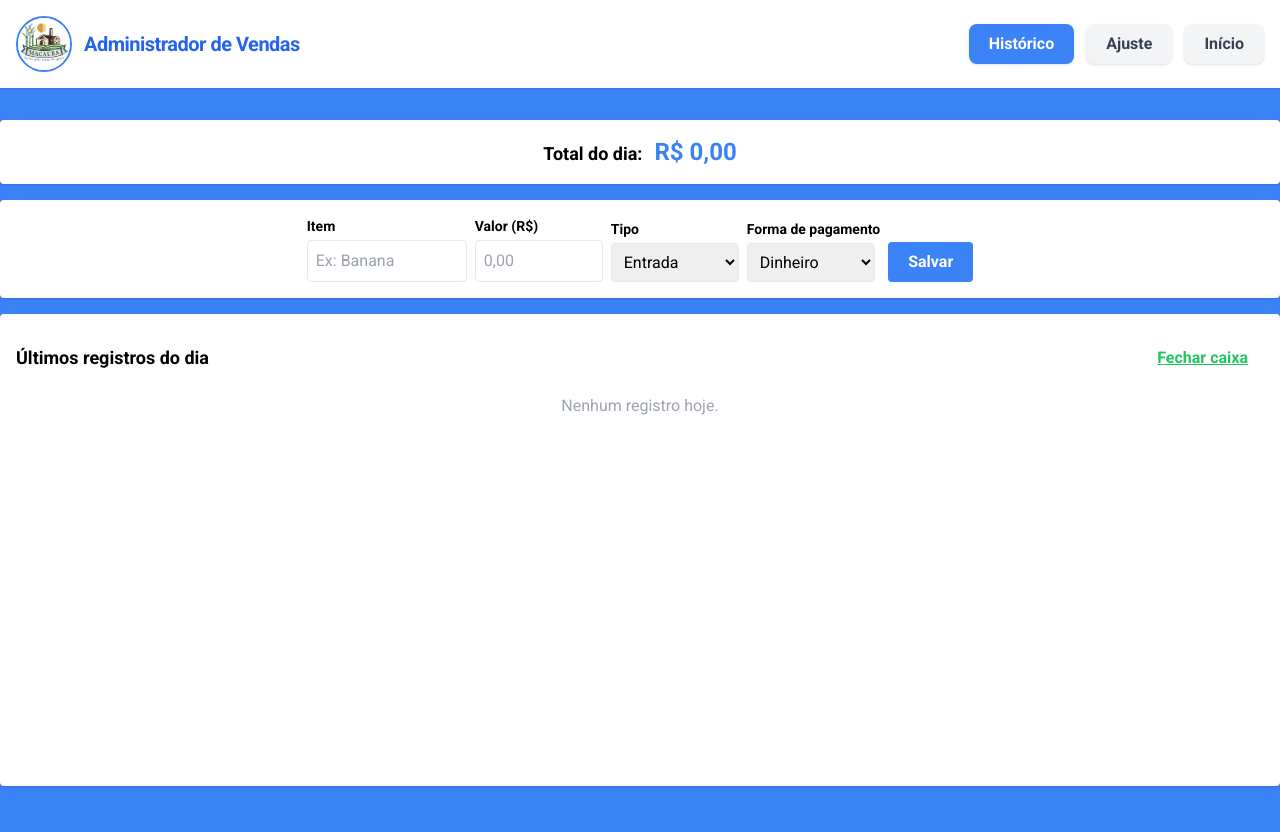
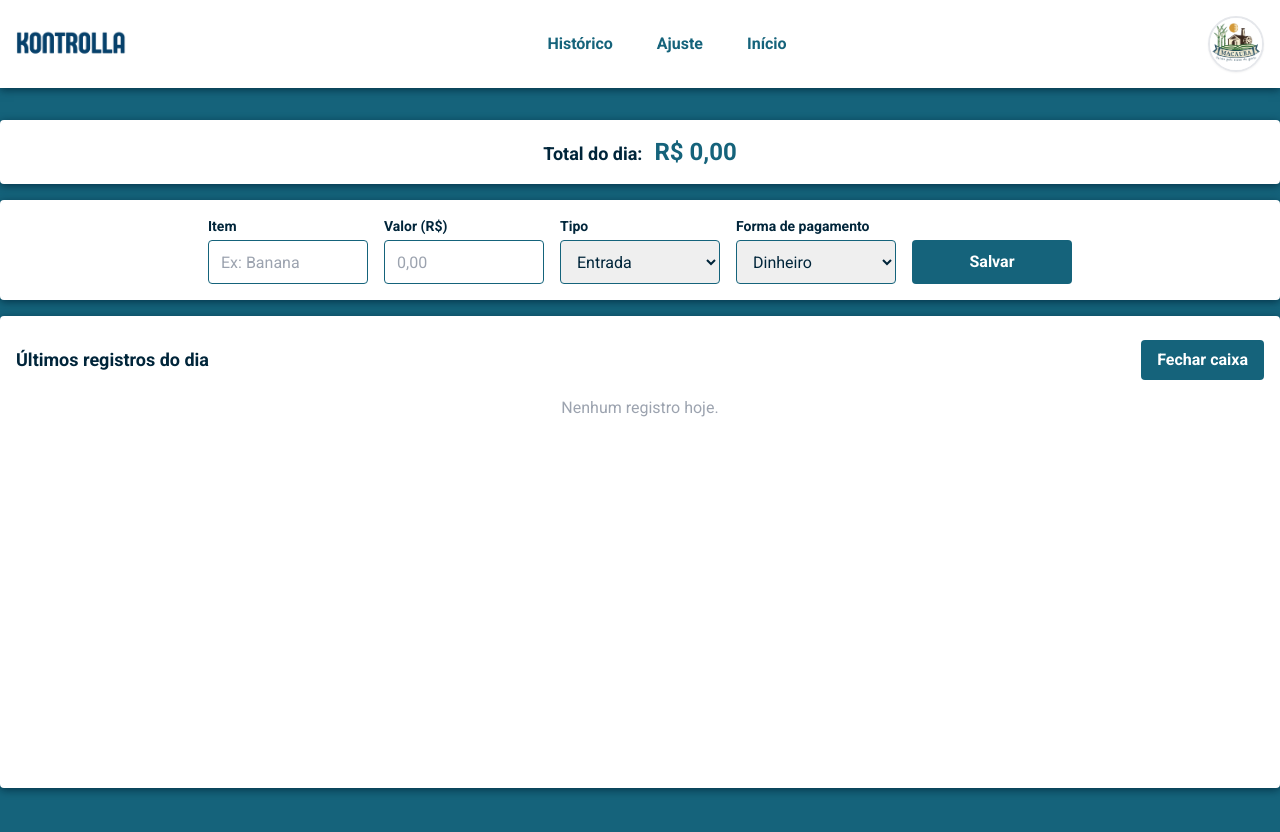
Before and after one commit to zaleoz1/Administrador-de-vendas, a website: page index.html in a window 1280 px wide. Drawn offline with Linux system fonts and the light colour scheme; no server answers.

Commit message:
Ajustes no header

```diff
--- a/index.html
+++ b/index.html
@@ -8,33 +8,36 @@
     <link rel="stylesheet" href="styles/output.css">
     <script src="Frontend/script1.js" defer></script>
 </head>
-<body class="bg-blue-500 min-h-screen w-full">
+<body class="bg-cor-primaria min-h-screen w-full">
     <!-- Header responsivo -->
     <header class="bg-white shadow w-full">
-        <div class="w-full px-2 sm:px-4 flex flex-row items-center justify-between p-2 sm:p-4">
-            <!-- Logo e título à esquerda -->
-            <div class="flex flex-row items-center gap-3">
-                <img src="../img/1.png" alt="Logo" class="w-12 h-12 sm:w-14 sm:h-14 rounded-full border-2 border-blue-500 shadow-sm transition hover:scale-105">
-                <span class="text-lg sm:text-xl font-extrabold text-blue-600 tracking-tight">Administrador de Vendas</span>
-            </div>
-            <!-- Menu hambúrguer à direita (mobile) -->
-            <button id="menu-toggle" class="sm:hidden p-2 rounded hover:bg-gray-200 transition">
+        <div class="w-full px-2 sm:px-4 flex flex-row items-center justify-between p-2 sm:p-4 relative">
+            <!-- Menu hambúrguer à esquerda (mobile) -->
+            <button id="menu-toggle" class="sm:hidden ml-0 mr-2 z-20" style="background: none; box-shadow: none;">
                 <svg class="w-8 h-8 text-blue-600" fill="none" stroke="currentColor" stroke-width="2" viewBox="0 0 24 24">
                     <path stroke-linecap="round" stroke-linejoin="round" d="M4 6h16M4 12h16M4 18h16"/>
                 </svg>
             </button>
-            <!-- Botões (desktop) -->
-            <div class="hidden sm:flex gap-3">
-                <a href="historic.html" class="bg-blue-500 text-white px-5 py-2 rounded-lg font-bold shadow hover:bg-blue-600 hover:scale-105 transition flex items-center justify-center">Histórico</a>
-                <a href="ajuste.html" class="bg-gray-100 text-gray-700 px-5 py-2 rounded-lg font-bold shadow hover:bg-gray-200 hover:scale-105 transition flex items-center justify-center">Ajuste</a>
-                <a href="index.html" class="bg-gray-100 text-gray-700 px-5 py-2 rounded-lg font-bold shadow hover:bg-gray-200 hover:scale-105 transition flex items-center justify-center">Início</a>
+            <!-- Logo centralizada no mobile, à esquerda no desktop -->
+            <img src="img/logo-azul.png" alt="Logo Azul"
+                class="h-11 absolute left-1/2 -translate-x-1/2 sm:static sm:left-auto sm:translate-x-0 mx-auto sm:mx-0">
+            <!-- Botões (desktop) centralizados -->
+            <div class="hidden sm:flex gap-3 justify-center flex-1">
+                <a href="historic.html" class="text-cor-primaria px-4 py-2 rounded font-bold transition hover:text-cor-secundaria">Histórico</a>
+                <a href="ajuste.html" class="text-cor-primaria px-4 py-2 rounded font-bold transition hover:text-cor-secundaria">Ajuste</a>
+                <a href="index.html" class="text-cor-primaria px-4 py-2 rounded font-bold transition hover:text-cor-secundaria">Início</a>
+            </div>
+            <!-- Logo e título à direita -->
+            <div class="flex flex-row items-center gap-3 ml-auto">
+                <img src="../img/1.png" alt="Logo" class="w-12 h-12 sm:w-14 sm:h-14 rounded-full border-2  shadow-sm transition hover:scale-105">
+
             </div>
         </div>
         <!-- Menu mobile (dropdown) -->
         <div id="mobile-menu" class="sm:hidden hidden px-4 pb-4">
-            <a href="historic.html" class="w-full bg-blue-500 text-white px-5 py-2 rounded-lg font-bold shadow hover:bg-blue-600 transition mb-2 flex items-center justify-center">Histórico</a>
-            <a href="ajuste.html" class="w-full bg-gray-100 text-gray-700 px-5 py-2 rounded-lg font-bold shadow hover:bg-gray-200 transition mb-2 flex items-center justify-center">Ajuste</a>
-            <a href="index.html" class="w-full bg-gray-100 text-gray-700 px-5 py-2 rounded-lg font-bold shadow hover:bg-gray-200 transition flex items-center justify-center">Início</a>
+            <a href="historic.html" class="w-full bg-cor-primaria text-white px-5 py-2 rounded-lg font-bold shadow hover:bg-cor-secundaria transition mb-2 flex items-center justify-center">Histórico</a>
+            <a href="ajuste.html" class="w-full bg-cor-quaternaria text-white px-5 py-2 rounded-lg font-bold shadow hover:bg-cor-terciaria transition mb-2 flex items-center justify-center">Ajuste</a>
+            <a href="index.html" class="w-full bg-cor-quaternaria text-white px-5 py-2 rounded-lg font-bold shadow hover:bg-cor-terciaria transition flex items-center justify-center">Início</a>
         </div>
     </header>
     <!-- Fim Header responsivo -->
@@ -43,35 +46,38 @@
         <div class="mb-4">
             <div class="bg-white rounded shadow p-2 sm:p-4 text-center">
                 <span class="text-lg font-bold">Total do dia:</span>
-                <span id="total-dia" class="text-2xl text-blue-500 font-bold ml-2">R$ 0,00</span>
+                <span id="total-dia" class="text-2xl text-cor-primaria font-bold ml-2">R$ 0,00</span>
             </div>
         </div>
         <!-- Formulário de venda/retirada -->
         <section class="bg-white rounded shadow p-2 sm:p-4 mb-4">
-            <form id="form-venda" class="flex flex-wrap gap-2 items-end justify-center">
-                <div>
+            <form id="form-venda" class="flex flex-wrap gap-4 items-end justify-center">
+                <div class="flex flex-col">
                     <label class="block text-sm font-bold mb-1" for="item">Item</label>
-                    <input id="item" name="item" type="text" required class="border rounded p-2 w-40" placeholder="Ex: Banana">
+                    <input id="item" name="item" type="text" required class="border rounded w-40 h-11 px-3 py-2.5" placeholder="Ex: Banana">
                 </div>
-                <div>
+                <div class="flex flex-col">
                     <label class="block text-sm font-bold mb-1" for="valor">Valor (R$)</label>
-                    <input id="valor" name="valor" type="number" min="0.01" step="0.01" required class="border rounded p-2 w-32" placeholder="0,00">
+                    <input id="valor" name="valor" type="number" min="0.01" step="0.01" required class="border rounded w-40 h-11 px-3 py-2.5" placeholder="0,00">
                 </div>
-                <div>
+                <div class="flex flex-col">
                     <label class="block text-sm font-bold mb-1" for="tipo">Tipo</label>
-                    <select id="tipo" name="tipo" required class="border rounded p-2 w-32">
+                    <select id="tipo" name="tipo" required class="border rounded w-40 h-11 px-3 py-2.5">
                         <option value="entrada">Entrada</option>
                         <option value="retirada">Retirada</option>
                     </select>
                 </div>
-                <div>
+                <div class="flex flex-col">
                     <label class="block text-sm font-bold mb-1" for="forma_pagamento">Forma de pagamento</label>
-                    <select id="forma_pagamento" name="forma_pagamento" required class="border rounded p-2 w-32">
+                    <select id="forma_pagamento" name="forma_pagamento" required class="border rounded w-40 h-11 px-3 py-2.5">
                         <option value="dinheiro">Dinheiro</option>
                         <option value="pix">Pix</option>
                     </select>
                 </div>
-                <button type="submit" class="bg-blue-500 text-white px-5 py-2 rounded font-bold hover:bg-blue-600 transition">Salvar</button>
+                <div class="flex flex-col">
+                    <label class="block text-sm font-bold mb-1 invisible">Salvar</label>
+                    <button type="submit" class="bg-cor-primaria text-white rounded font-bold hover:bg-cor-secundaria transition w-40 h-11 px-3 py-2.5">Salvar</button>
+                </div>
             </form>
         </section>
         <!-- Fim Formulário de venda/retirada -->
@@ -80,7 +86,7 @@
         <section class="bg-white rounded shadow p-2 sm:p-4 mb-4">
             <div class="flex items-center justify-between mb-2 sticky top-0 bg-white z-10" style="padding-top: 8px;">
                 <h2 class="text-lg font-bold">Últimos registros do dia</h2>
-                <button id="fechar-caixa" class="px-4 py-2 rounded font-bold hover:text-green-600 transition text-green-500 underline">
+                <button id="fechar-caixa" class="px-4 py-2 rounded font-bold transition text-white">
                     Fechar caixa
                 </button>
             </div>
--- a/styles/style.css
+++ b/styles/style.css
@@ -2,11 +2,94 @@
 @tailwind components;
 @tailwind utilities;
 
+:root {
+  --cor-primaria: #15637b;
+  --cor-secundaria: #10546b;
+  --cor-terciaria: #0b445b;
+  --cor-quaternaria: #05354a;
+  --cor-escura: #00253a;
+}
+
 body {
+  background: var(--cor-primaria);
+  color: var(--cor-escura);
   font-family: 'Roboto', Arial, Helvetica, sans-serif;
 }
 
-  body {
+header,
+.bg-white {
+  background: #fff;
+}
+
+.text-blue-500,
+.text-blue-600,
+.text-blue-700 {
+  color: var(--cor-primaria) !important;
+}
+
+.bg-blue-500 {
+  background-color: var(--cor-primaria) !important;
+}
+
+.bg-blue-600 {
+  background-color: var(--cor-secundaria) !important;
+}
+
+.bg-blue-700 {
+  background-color: var(--cor-terciaria) !important;
+}
+
+.border-blue-500 {
+  border-color: var(--cor-primaria) !important;
+}
+
+.shadow {
+  box-shadow: 0 2px 8px 0 var(--cor-quaternaria, #05354a22);
+}
+
+button,
+a.bg-blue-500 {
+  background: var(--cor-primaria);
+  color: #fff;
+
+}
+
+button:hover,
+a.bg-blue-500:hover {
+  background: var(--cor-secundaria);
+}
+
+a.bg-gray-100,
+.bg-gray-100 {
+  background: var(--cor-quaternaria);
+  color: #fff;
+}
+
+a.bg-gray-100:hover,
+.bg-gray-100:hover {
+  background: var(--cor-terciaria);
+}
+
+.text-green-600 {
+  color: #1abc9c !important;
+}
+
+.text-red-500 {
+  color: #e74c3c !important;
+}
+
+/* Ajuste para inputs e selects */
+input, select {
+  border-color: var(--cor-primaria);
+}
+
+input:focus, select:focus {
+  border-color: var(--cor-secundaria);
+  outline: none;
+  box-shadow: 0 0 0 2px var(--cor-primaria, #15637b33);
+}
+
+body {
 
             font-family: 'Roboto', Arial, sans-serif;
         }
--- a/tailwind.config.js
+++ b/tailwind.config.js
@@ -2,7 +2,20 @@
 module.exports = {
   content: ["./**/*.{html,js}"],
   theme: {
-    extend: {},
+    extend: {
+      colors: {
+        'cor-primaria': '#15637b',
+        'cor-secundaria': '#10546b',
+        'cor-terciaria': '#0b445b',
+        'cor-quaternaria': '#05354a',
+        'cor-escura': '#00253a',
+      },
+      blue: {
+        500: '#15637b',
+        600: '#10546b',
+        700: '#0b445b',
+      }
+    },
   },
   plugins: [],
 }
```
Also changed, not shown: ajuste.html (+10 -10 lines), historic.html (+7 -7 lines), img/2.png (deleted), img/fundo.png (added), img/logo-azul.png (added), img/logo-branca.png (added), styles/output.css, 1 other file.
